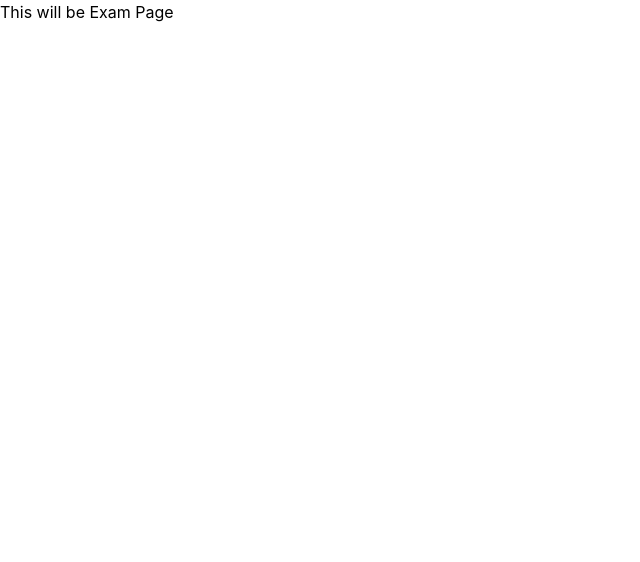
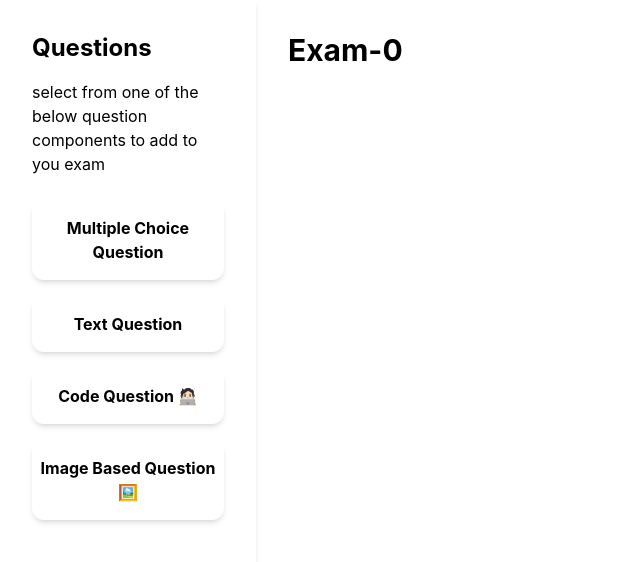
Before and after one commit to 07-Atharv/Team_anecdote, a React (Create React App) app in the folder frontend/: page /examPage in a window 1280 px wide. Shown: the top 562 px of the page, without its empty margins (0-640 px from the left). Built offline with nearby package versions, Linux system fonts and the light colour scheme.

Commit message:
Added Questions Editor

```diff
--- /dev/null
+++ b/frontend/src/Components/codeQuestion/CodeQuestion.jsx
@@ -0,0 +1,9 @@
+import React from 'react'
+
+const CodeQuestion = () => {
+  return (
+    <div>CodeQuestion</div>
+  )
+}
+
+export default CodeQuestion
--- /dev/null
+++ b/frontend/src/Components/codeQuestion/index.jsx
@@ -0,0 +1,2 @@
+import CodeQuestion from "./CodeQuestion";
+export default CodeQuestion;
--- /dev/null
+++ b/frontend/src/Components/imageQuestion/ImageQuestion.jsx
@@ -0,0 +1,9 @@
+import React from 'react'
+
+const ImageQuestion = () => {
+  return (
+    <div>ImageQuestion</div>
+  )
+}
+
+export default ImageQuestion
--- /dev/null
+++ b/frontend/src/Components/imageQuestion/index.jsx
@@ -0,0 +1,2 @@
+import ImageQuestion from "./ImageQuestion";
+export default ImageQuestion;
--- /dev/null
+++ b/frontend/src/Components/mcqQuestion/McqQuestion.jsx
@@ -0,0 +1,9 @@
+import React from 'react'
+
+const McqQuestion = () => {
+  return (
+    <div>McqQuestion</div>
+  )
+}
+
+export default McqQuestion;
--- /dev/null
+++ b/frontend/src/Components/mcqQuestion/index.jsx
@@ -0,0 +1 @@
+import McqQuestion from "./McqQuestion";
--- /dev/null
+++ b/frontend/src/Components/textQuestion/textQuestion.jsx
@@ -0,0 +1,67 @@
+import React from "react";
+
+const TextQuestion = (props) => {
+  const details = props.props;
+
+  const [editable, setEditable] = React.useState(false);
+  const [questionState, setQuestionState] = React.useState(false);
+  const [question, setQuestion] = React.useState(details.question);
+
+  return (
+    <div className="shadow-md rounded-xl w-full h-fit p-8">
+      <div className="flex flex-row">
+        <h1 className="font-bold text-2xl grow">Question {props.index}</h1>
+
+        {editable ? (
+          <div className=""> </div>
+        ) : (
+          <button
+            type="button"
+            onClick={() => setEditable(true)}
+            class="text-white bg-blue-700 hover:bg-blue-800 focus:ring-4 focus:ring-blue-300 font-medium rounded-lg text-sm px-5 py-2.5 me-2 mb-2 dark:bg-blue-600 dark:hover:bg-blue-700 focus:outline-none dark:focus:ring-blue-800">
+            <i class="bx bxs-edit-alt text-white"></i>
+          </button>
+        )}
+      </div>
+
+      {questionState === true && editable ? (
+        <input
+          type="text"
+          value={question}
+          onChange={(e) => setQuestion(e.target.value)}
+          onBlur={() => setQuestionState(false)}
+        />
+      ) : (
+        <p className="pt-4 text-xl" onClick={() => setQuestionState(true)}>
+          {" "}
+          {question}{" "}
+        </p>
+      )}
+
+      {editable ? (
+        <div className=""></div>
+      ) : (
+        <textarea
+          id="message"
+          rows="4"
+          class="block mt-4 p-2.5 w-full text-sm text-gray-900 bg-gray-50 rounded-lg border border-gray-300 focus:ring-blue-500 focus:border-blue-500 dark:bg-gray-700 dark:border-gray-600 dark:placeholder-gray-400 dark:text-white dark:focus:ring-blue-500 dark:focus:border-blue-500"
+          placeholder="Write your thoughts here..."></textarea>
+      )}
+
+      {!editable ? (
+        <div className=" "></div>
+      ) : (
+        <div className="button-container w-full flex flex-row items-end">
+          <button
+            type="button"
+            onClick={() => setEditable(false)}
+            class="text-white bg-blue-700 mt-4 hover:bg-blue-800 focus:ring-4 focus:ring-blue-300 font-medium rounded-lg text-sm px-5 py-2.5 me-2 mb-2 dark:bg-blue-600 dark:hover:bg-blue-700 focus:outline-none dark:focus:ring-blue-800">
+            Save
+          </button>
+        </div>
+      )}
+    </div>
+  );
+};
+
+export default TextQuestion;
--- a/frontend/src/screens/ExamPage/ExamPage.jsx
+++ b/frontend/src/screens/ExamPage/ExamPage.jsx
@@ -1,13 +1,147 @@
 import React from "react";
+import TextQuestion from "../../Components/textQuestion/textQuestion";
+
+// const questions = [
+//   {
+//     // text question
+//     id: "123",
+//     question: "What is our Nearest Star called",
+//     type: "text",
+//     answer: "The Sun",
+//   },
+//   {
+//     // MCQ question
+//     id: "124",
+//     question: "What is Computer Engineering",
+//     type: "MCQ",
+//     options: [
+//       "Just an option",
+//       "An overrated Course",
+//       "Management Qouta se Admission",
+//       "Main nahi bataunga",
+//     ],
+//     answer: "Main nahi bataunga",
+//   },
+//   {
+//     // image Question with text answer
+//     id: "125",
+//     type: "image",
+//     imageURL:
+//       "https://external-content.duckduckgo.com/iu/?u=https%3A%2F%2Fi0.wp.com%2Fdewwool.com%2Fwp-content%2Fuploads%2F2020%2F11%2Fdirection-of-centrifugal-force-1.jpg%3Fw%3D1195%26ssl%3D1&f=1&nofb=1&ipt=07ece85c4f1a5ad2e2d13fb5186fb39f23dfc8f07757320af7564973f580f5e4&ipo=images",
+//     relatedText: "Which scitific phenomenon does above image depicts",
+//     answer: "",
+//   },
+//   {
+//     // Code Question with text answer
+//     id: "125",
+//     type: "code",
+//     text: "complete the below code",
+//     code: `
+//         class Animal:
+//             def __init__(self, name, age):
+//                 self.name = name
+//                 self.age = age
+
+//             def sound(self):
+//                 pass
+
+//         class Dog:  # Incomplete line
+//             def __init__(self, name, age, breed):
+//                 super().__init__(name, age)
+//                 self.breed = breed
+
+//             def sound(self):
+//                 # Add code here
+//                 pass
+
+//         # Incomplete code
+//         `,
+//     fileurl: "",
+//   },
+// ];
 
 const ExamPage = () => {
+  const [name, setName] = React.useState("Exam-0");
+  const [nameState, setNameState] = React.useState(false);
+  const [questions, setQuestions] = React.useState([]);
 
+  return (
+    <>
+      <div className="main-container flex flex-row w-[100vw]] h-[100vh]">
+        <div className="flex flex-col sidebar w-[20%] shadow-md p-8">
+          <h1 className="font-bold text-2xl mb-4"> Questions </h1>
 
-    return (
-        <>
-            <div>This will be Exam Page</div>
-        </>
-    );
-}
+          <p className="mb-4">
+            select from one of the below question components to add to you exam
+          </p>
+
+          <button className="font-bold py-4 rounded-xl shadow-md my-2">
+            {" "}
+            Multiple Choice Question{" "}
+          </button>
+          <button
+            className="font-bold py-4 rounded-xl shadow-md my-2"
+            onClick={() => {
+              setQuestions([
+                ...questions,
+                {
+                    // text question
+                    id: "123",
+                    question: "Enter Your Question Here",
+                    type: "text",
+                    answer: "",
+                  }
+              ]);
+            }}>
+            {" "}
+            Text Question{" "}
+          </button>
+          <button className="font-bold py-4 rounded-xl shadow-md my-2">
+            {" "}
+            Code Question 🧑🏻‍💻
+          </button>
+          <button className="font-bold py-4 rounded-xl shadow-md my-2">
+            {" "}
+            Image Based Question 🖼️{" "}
+          </button>
+        </div>
+        <div className="exam-container p-8 grow">
+          <div className="name-container">
+            {nameState === true ? (
+              <input
+                type="text"
+                value={name}
+                onChange={(e) => setName(e.target.value)}
+                onBlur={() => setNameState(false)}
+              />
+            ) : (
+              <p
+                className="font-bold text-3xl"
+                onClick={() => setNameState(true)}>
+                {name}
+              </p>
+            )}
+          </div>
+
+          <div className="questions-container w-[100%] mt-12">
+            {questions.map((question, ind) => {
+                console.log( question );
+              if (question.type == "text") {
+                return (
+                  <>
+                    <TextQuestion props={question} index={ind+1}></TextQuestion>
+                  </>
+                );
+              } else if (question.type == "image") {
+              } else if (question.type == "code") {
+              } else if (question.type == "MCQ") {
+              }
+            })}
+          </div>
+        </div>
+      </div>
+    </>
+  );
+};
 
 export default ExamPage;
--- a/frontend/src/screens/TeacherHome/TeacherHome.jsx
+++ b/frontend/src/screens/TeacherHome/TeacherHome.jsx
@@ -1,7 +1,7 @@
 "use client";
 import React from "react";
 import { Dropdown } from "flowbite-react";
-import { useNavigate } from 'react-router-dom';
+import { useNavigate } from "react-router-dom";
 
 const exams = [
   {
@@ -439,12 +439,12 @@ const TeacherHome = () => {
         <div className="flex flex-wrap flex-row gap-8">
           {exams.map((exam) => {
             return (
-              <div
-                onClick={() => {
-                    navigate("/examPage", { state: { examid : "abcd"} } );
-                }}
-                className="exam-container border-slate-400 shadow-md rounded-xl h-[300px] w-[400px] flex flex-row flex-wrap hover:scale-105 transition duration-500 flex flex-col">
-                <div className="thumbnail-container grow"></div>
+              <div className="exam-container border-slate-400 shadow-md rounded-xl h-[300px] w-[400px] flex flex-row flex-wrap hover:scale-105 transition duration-500 flex flex-col">
+                <div
+                  className="thumbnail-container grow cursor-pointer"
+                  onClick={() => {
+                    navigate("/examPage", { state: { examid: "abcd" } });
+                  }}></div>
                 <div className="name-container p-4 flex flex-row">
                   <p className="grow font-bold"> {exam.name} </p>
 
@@ -454,10 +454,7 @@ const TeacherHome = () => {
                     renderTrigger={() => (
                       <i class="bx bx-dots-horizontal-rounded cursor-pointer"></i>
                     )}>
-                    <Dropdown.Item>Dashboard</Dropdown.Item>
-                    <Dropdown.Item>Settings</Dropdown.Item>
-                    <Dropdown.Item>Earnings</Dropdown.Item>
-                    <Dropdown.Item>Sign out</Dropdown.Item>
+                    <Dropdown.Item>Delete</Dropdown.Item>
                   </Dropdown>
                 </div>
               </div>
```
